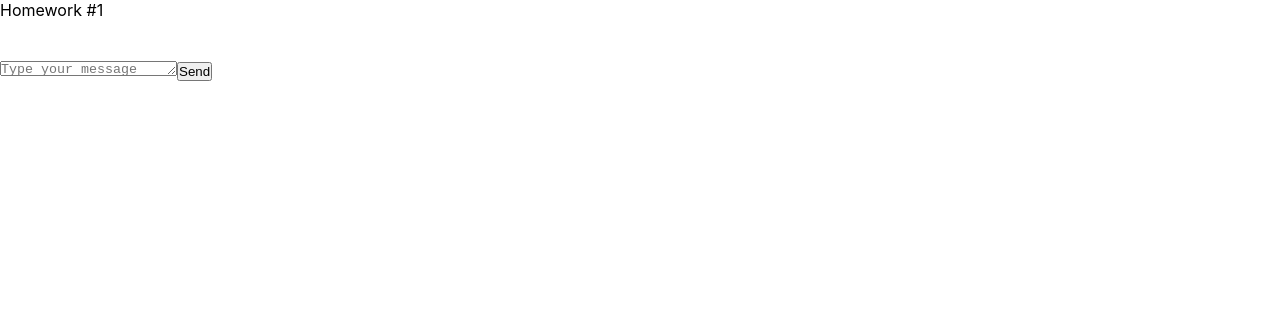
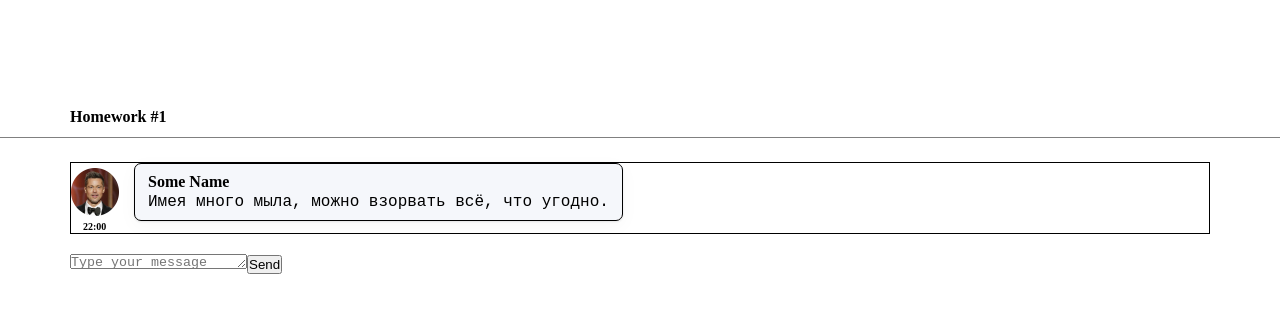
Before and after one commit to h0d0v0d/IgnatTask, a React (Create React App) app: page / in a window 1280 px wide. Shown: the top 312 px of the page. Built offline with nearby package versions, Linux system fonts and the light colour scheme.

Commit message:
sceleton of message

```diff
--- a/src/s1-main/App.module.css
+++ b/src/s1-main/App.module.css
@@ -1,11 +1,21 @@
+@import url('https://fonts.googleapis.com/css2?family=Fira+Sans:ital,wght@0,300;0,400;0,500;0,700;1,300;1,400&family=Merienda:wght@400;700&family=Roboto+Condensed:wght@400;700&display=swap');
+
+
 .App {
     --header_height: 60px;
+    font-family: 'Montserrat';
+    font-style: normal;
+    font-weight: 600;
+    font-size: 16px;
+    line-height: 20px;
 }
 
 .hw {
+    border-top: solid 1px grey;
+    padding: 24px 70px 0 70px;
 
 }
 
 .hwTitle {
-
+    margin: 107px 0 10px 70px;
 }
--- a/src/s2-homeworks/hw01/HW1.tsx
+++ b/src/s2-homeworks/hw01/HW1.tsx
@@ -14,7 +14,17 @@ import avatar from './avatar.png'
 * */
 
 // нужно создать правильный тип вместо any
-export type MessageType = any
+export type MessageType = {
+    id: number,
+    user: {
+        avatar: string,
+        name: string
+    }
+    message: {
+        text: string,
+        time: string
+    }
+}
 
 // структуру объекта не менять
 export const message0: MessageType = {
@@ -24,7 +34,7 @@ export const message0: MessageType = {
         name: 'Some Name',  // можно менять
     },
     message: {
-        text: 'some textsome textsome textsome textsome textsome textsome text', // можно менять
+        text: 'Имея много мыла, можно взорвать всё, что угодно.', // можно менять
         time: '22:00', // можно менять
     },
 }
--- a/src/s2-homeworks/hw01/message/Message.module.css
+++ b/src/s2-homeworks/hw01/message/Message.module.css
@@ -1,31 +1,44 @@
 .message {
-
+    border: solid 1px black;
 }
 
 .imageAndText {
-
+    display: flex;
 }
 
 .imageAndText img {
-
+    width: 48px;
+    object-fit: contain;
+    margin-right: 15px;
 }
 
 .text {
+    background: #F5F7FB;
+    box-shadow: 0px 5px 20px rgba(29, 33, 38, 0.03), 0px 1px 2px rgba(29, 33, 38, 0.1);
+    padding: 8px 13px 8px 13px;
+    border: solid 1px black;
+    height: 60px;
+    border-radius: 7px;
+    width: fit-content;
+    block-size: fit-content;
+}
 
-}
 
 .text:after {
 
 }
 
-.name {
-
+.name h2 {
+    font-size: 16px;
 }
 
-.messageText {
-
+.messageText h2 {
+    font-weight: 400;
+    font-size: 16px;
 }
 
 .time {
-
+    font-size: 10px;
+    line-height: 12px;
+    margin-left: 12px;
 }
--- a/src/s2-homeworks/hw01/message/Message.tsx
+++ b/src/s2-homeworks/hw01/message/Message.tsx
@@ -1,8 +1,11 @@
 import React from 'react'
 import s from './Message.module.css'
+import { MessageType } from '../HW1'
 
 // нужно создать правильный тип вместо any
-export type MessagePropsType = any
+export type MessagePropsType = {
+    message: MessageType
+}
 
 // нужно отобразить приходящие данные
 const Message = (props: MessagePropsType) => {
@@ -12,25 +15,26 @@ const Message = (props: MessagePropsType) => {
                 <img
                     id={'hw1-avatar-' + props.message.id}
                     // создаёт студент
-
+                    src={props.message.user.avatar}
+                    alt='avatar'
                     //
                 />
                 <div className={s.text}>
                     <div id={'hw1-name-' + props.message.id} className={s.name}>
                         {/*создаёт студент*/}
-
+                        <h2>{props.message.user.name}</h2>
                         {/**/}
                     </div>
                     <pre id={'hw1-text-' + props.message.id} className={s.messageText}>
                         {/*создаёт студент*/}
-
+                        <h2>{props.message.message.text}</h2>
                         {/**/}
                     </pre>
                 </div>
             </div>
             <div id={'hw1-time-' + props.message.id} className={s.time}>
                 {/*создаёт студент*/}
-
+                <h4>{props.message.message.time}</h4>
                 {/**/}
             </div>
         </div>
```
Also changed, not shown: 1 other file (tests, documents, lock files or other folders).
